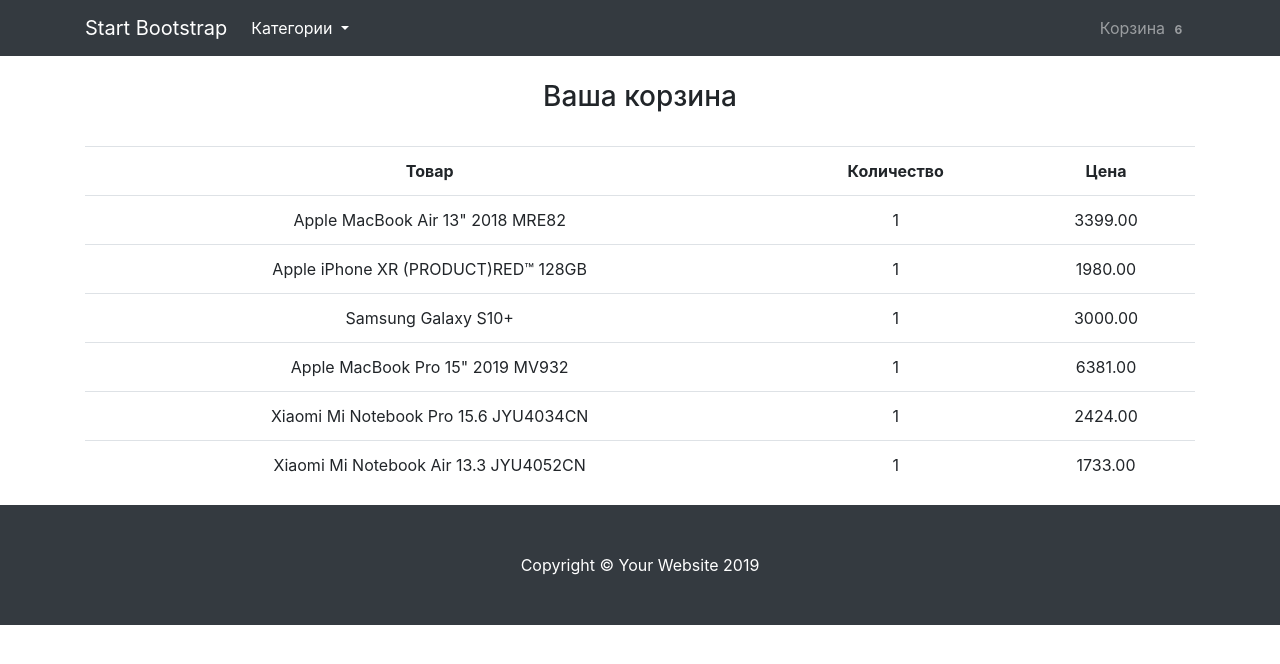
After one commit to Igor546/ORmedia-Django, a Django app: page /cart/ in a window 1280 px wide. The commit adds this page. Shown: the top 664 px of the page. Run offline with Django 3.2, Linux system fonts and the light colour scheme; data comes from the database, SQL or seed files in the repository; both versions use the stored data as it was after the commit; some libraries are stand-ins or nearby versions.

Commit message:
Update 16 Добавляем товар в корзину

```diff
--- a/djangoshop/app/admin.py
+++ b/djangoshop/app/admin.py
@@ -1,6 +1,8 @@
 from django.contrib import admin
-from app.models import Category, Brand, Product
+from app.models import Category, Brand, Product, CartItem, Cart
 
 admin.site.register(Category)
 admin.site.register(Brand)
 admin.site.register(Product)
+admin.site.register(CartItem)
+admin.site.register(Cart)
--- a/djangoshop/app/models.py
+++ b/djangoshop/app/models.py
@@ -5,6 +5,7 @@
 from transliterate import translit
 
 
+# ВСЕГДА ПРИ ИЗМЕНЕНИИ/СОЗДАНИИ МОДЕЛИ после ПРОПИСЫВАЕМ ЭТО:
 # python manage.py makemigrations
 # python manage.py migrate
 
@@ -82,9 +83,9 @@
 
 # Промежуточный продукт (для корзины)
 class CartItem(models.Model):
-    product = models.ForeignKey(Product, on_delete=models.CASCADE)  # Продукт (
+    product = models.ForeignKey(Product, on_delete=models.CASCADE)  # Продукт
     count = models.PositiveIntegerField(default=1)  # Количество
-    item_total = models.DecimalField(max_digits=9, decimal_places=2, default=0.00)  # Для изменения количества
+    price = models.DecimalField(max_digits=9, decimal_places=2, default=0.00)  # Для изменения количества
 
     def __str__(self):
         return "Cart item for product {}".format(self.product.title)
@@ -92,7 +93,8 @@
 
 # Модель корзины
 class Cart(models.Model):
-    items = models.ManyToManyField(CartItem)  # Можем в корзину добавить множество CartItem (связь Многие ко многим)
+    # Можем в корзину добавить множество CartItem (связь Многие ко многим)
+    items = models.ManyToManyField(CartItem, blank=True)  # blank=True - убрать необходимость заполнения формы
     all_price = models.DecimalField(max_digits=9, decimal_places=2, default=0.00)
 
     def __str__(self):
--- a/djangoshop/app/templates/base.html
+++ b/djangoshop/app/templates/base.html
@@ -32,7 +32,7 @@
             <span class="navbar-toggler-icon"></span>
         </button>
         <div class="collapse navbar-collapse" id="navbarResponsive">
-            <ul class="navbar-nav ml-auto">
+            <ul class="nav navbar-nav">
                 {% if not request.get_full_path == '/' %}
                 <li class="nav-item active dropdown">
                     <a class="dropdown-toggle nav-link" href="#" role="button" id="dropdownMenuLink" data-toggle="dropdown" aria-haspopup="true" aria-expanded="false">
@@ -46,6 +46,10 @@
                 </li>
                 {% endif %}
             </ul>
+            <ul class="nav navbar-nav ml-auto ml-auto">
+                <li class="nav-item"><a class="nav-link" href='{% url "cart" %}'>Корзина <span class="badge">{{ cart.items.count }}</span></a></li>
+            </ul>
+
         </div>
     </div>
 </nav>
@@ -82,11 +86,13 @@
                     <div class="carousel-item active">
                         <img class="d-block img-fluid" src="{{ notebook.image.url }}" alt="" style="margin-left: auto; margin-right: auto; height: 260px;">
                         <p class="text-center"><a href="{{ notebook.get_absolute_url }}"><button class="btn btn-info btn-sm">{{ notebook.title }}</button></a></p>
+                        <br>
                     </div>
                     {% else %}
                     <div class="carousel-item">
                         <img class="d-block img-fluid" src="{{ notebook.image.url }}" alt="" style="margin-left: auto; margin-right: auto; height: 260px;">
                         <p class="text-center"><a href="{{ notebook.get_absolute_url }}"><button class="btn btn-info btn-sm">{{ notebook.title }}</button></a></p>
+                        <br>
                     </div>
                     {% endif %}
                     {% endfor %}
--- /dev/null
+++ b/djangoshop/app/templates/cart.html
@@ -0,0 +1,23 @@
+{% extends 'base.html' %}
+
+{% block content %}
+
+<br>
+<h3 class="text-center">Ваша корзина</h3>
+<br>
+<table class="table">
+    <tr>
+        <td class="text-center"><strong>Товар</strong></td>
+        <td class="text-center"><strong>Количество</strong></td>
+        <td class="text-center"><strong>Цена</strong></td>
+    </tr>
+    {% for item in cart.items.all %}
+    <tr>
+        <td class="text-center">{{ item.product.title }}</td>
+        <td class="text-center">{{ item.count }}</td>
+        <td class="text-center">{{ item.price }}</td>
+    </tr>
+    {% endfor %}
+</table>
+
+{% endblock content %}
--- a/djangoshop/app/templates/category.html
+++ b/djangoshop/app/templates/category.html
@@ -22,7 +22,7 @@
                     <p class="card-text">{{ product.description }}</p>
                 </div>
                 <div class="card-title">
-                    <p class="text-center"><a href="#"><button class="btn btn-danger">Добавить в корзину</button></a></p>
+                    <p class="text-center"><a href='{% url "add_to_cart" product_slug=product.slug %}'><button class="btn btn-danger">Добавить в корзину</button></a></p>
                 </div>
                 <div class="card-footer">
                     <small class="text-muted">&#9733; &#9733; &#9733; &#9733; &#9734;</small>
--- a/djangoshop/app/templates/product.html
+++ b/djangoshop/app/templates/product.html
@@ -11,7 +11,9 @@
         <p>{{ product.description }}</p>
         <hr>
         <p>Цена: <strong>{{ product.price }}</strong></p>
-        <a href="#"><button class="btn btn-danger">Добавить в корзину</button></a>
+        <a href='{% url "add_to_cart" product_slug=product.slug %}'>
+            <button class="btn btn-danger">Добавить в корзину</button>
+        </a>
     </div>
 </div>
 {% endblock content %}
--- a/djangoshop/app/urls.py
+++ b/djangoshop/app/urls.py
@@ -1,9 +1,10 @@
 from django.urls import path
-from app.views import base_view, category_view, product_view
-
+from app import views
 
 urlpatterns = [
-    path('', base_view, name='base'),
-    path('category/<str:category_slug>/', category_view, name='category_detail'),
-    path('product/<str:product_slug>/', product_view, name='product_detail'),
+    path('', views.base_view, name='base'),
+    path('category/<str:category_slug>/', views.category_view, name='category_detail'),
+    path('product/<str:product_slug>/', views.product_view, name='product_detail'),
+    path('cart/', views.cart_view, name='cart'),
+    path('add_to_cart/<str:product_slug>/', views.add_to_cart_view, name='add_to_cart'),
 ]
--- a/djangoshop/app/views.py
+++ b/djangoshop/app/views.py
@@ -1,5 +1,6 @@
 from django.shortcuts import render
-from app.models import Category, Product
+from app.models import Category, Product, CartItem, Cart
+from django.http import HttpResponseRedirect
 
 
 # Главная
@@ -7,10 +8,12 @@
     categories = Category.objects.all()
     products = Product.objects.all()
     notebooks = Product.objects.notebooks()
+    cart = Cart.objects.first()
     context = {
         'categories': categories,
         'products': products,
-        'notebooks': notebooks
+        'notebooks': notebooks,
+        'cart': cart
     }
     return render(request, 'base.html', context)  # Отправляем в base.html
 
@@ -19,9 +22,11 @@
 def product_view(request, product_slug):
     categories = Category.objects.all()
     product = Product.objects.get(slug=product_slug)
+    cart = Cart.objects.first()
     context = {
         'categories': categories,
-        'product': product
+        'product': product,
+        'cart': cart
     }
     return render(request, 'product.html', context)
 
@@ -31,9 +36,34 @@
     categories = Category.objects.all()  # Дописал сам
     category = Category.objects.get(slug=category_slug)
     products_of_category = Product.objects.filter(category=category)
+    cart = Cart.objects.first()
     context = {
         'categories': categories,  # Дописал сам
         'category': category,
-        'products_of_category': products_of_category
+        'products_of_category': products_of_category,
+        'cart': cart
     }
     return render(request, 'category.html', context)
+
+
+# Корзина
+def cart_view(request):
+    categories = Category.objects.all()  # Дописал сам
+    cart = Cart.objects.first()
+    context = {
+        'categories': categories,  # Дописал сам
+        'cart': cart
+    }
+    return render(request, 'cart.html', context)
+
+
+# Как я понял этот метод мы регистрируем в urls под именем "add_to_cart" и потом используем в HTML "product.html"
+# и должны будем передать аргумент "product_slug"
+def add_to_cart_view(request, product_slug):
+    product = Product.objects.get(slug=product_slug)
+    new_item, _ = CartItem.objects.get_or_create(product=product, price=product.price)
+    cart = Cart.objects.first()
+    if new_item not in cart.items.all():
+        cart.items.add(new_item)
+        cart.save()
+    return HttpResponseRedirect('/cart/')
```
Also changed, not shown: djangoshop/db.sqlite3.
